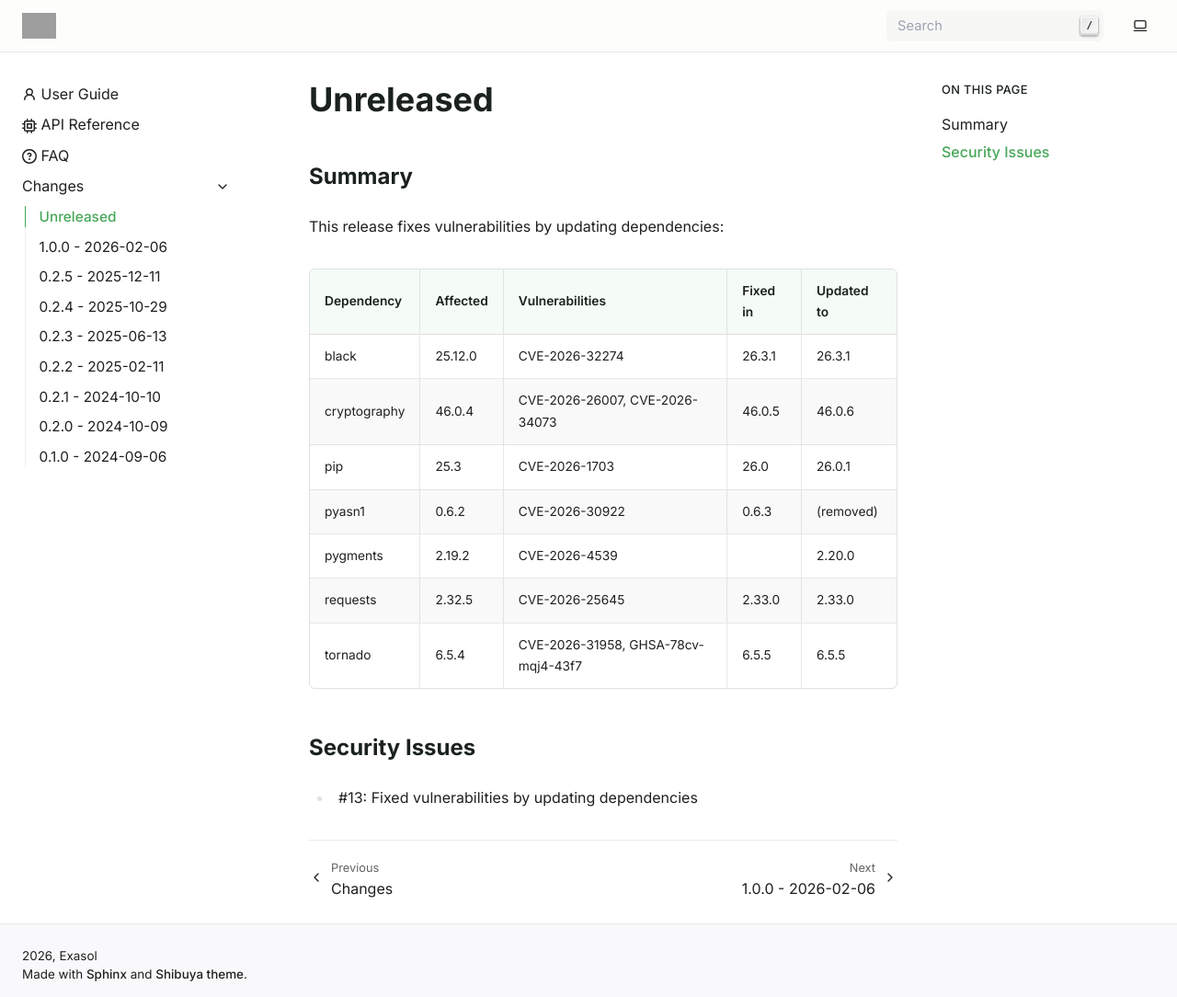
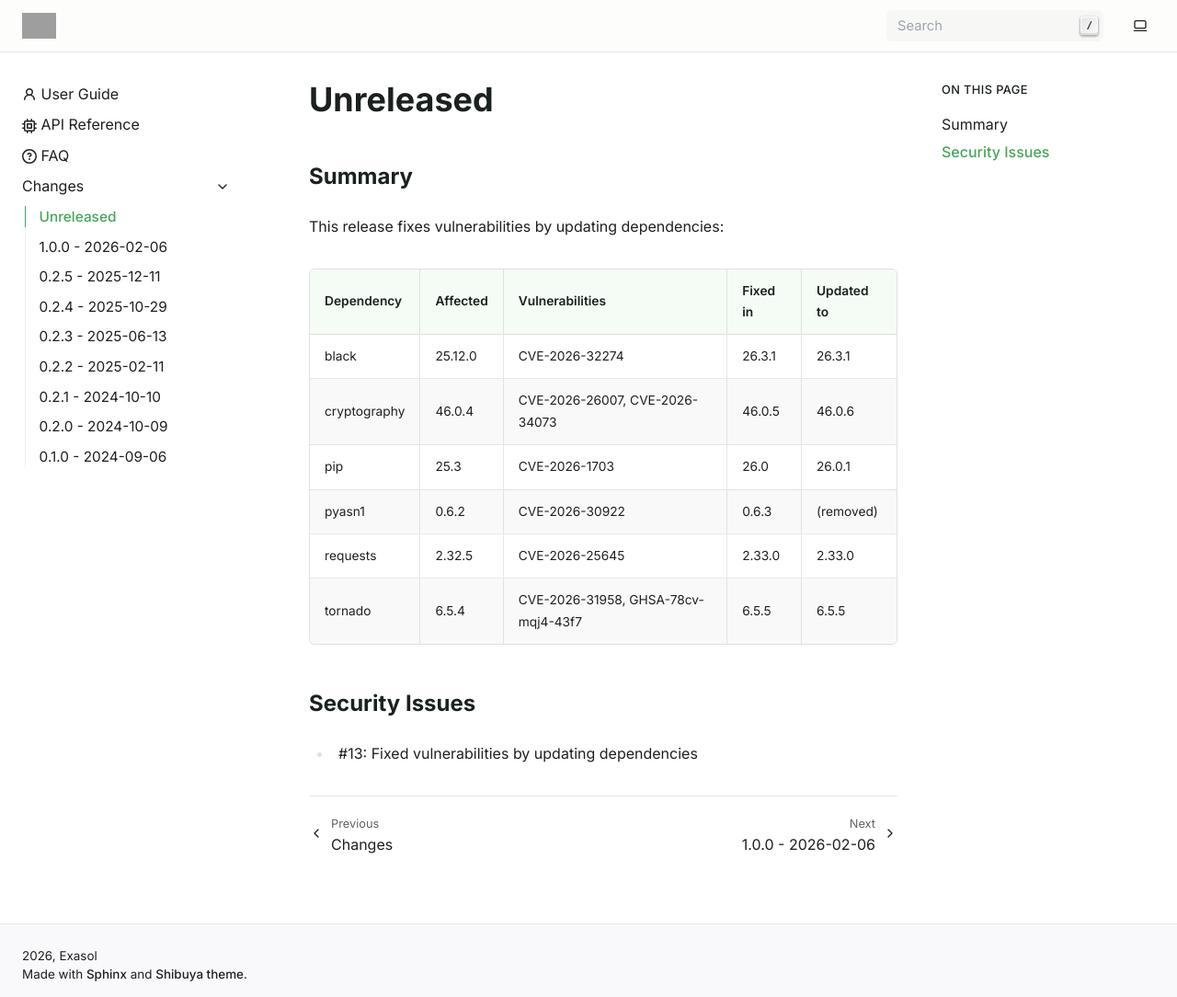
Before and after one commit to exasol/pytest-extension, a Sphinx documentation site: the page built from doc/changes/unreleased.md, in a window 1280 px wide and 1084 px high. Shown: the whole window at 92% size. Built offline with Sphinx 7.4.7, drawn with Linux system fonts in a browser that asks for light colours; pages that are not in the unit, such as notebooks, are missing from menus; grey boxes are pictures that could not be loaded.

Commit message:
Update doc/changes/unreleased.md
Co-authored-by: Ariel Schulz <43442541+ArBridgeman@users.noreply.github.com>

```diff
--- a/doc/changes/unreleased.md
+++ b/doc/changes/unreleased.md
@@ -10,7 +10,6 @@ This release fixes vulnerabilities by updating dependencies:
 | cryptography | 46.0.4   | CVE-2026-26007, CVE-2026-34073      | 46.0.5   | 46.0.6     |
 | pip          | 25.3     | CVE-2026-1703                       | 26.0     | 26.0.1     |
 | pyasn1       | 0.6.2    | CVE-2026-30922                      | 0.6.3    | (removed)  |
-| pygments     | 2.19.2   | CVE-2026-4539                       |          | 2.20.0     |
 | requests     | 2.32.5   | CVE-2026-25645                      | 2.33.0   | 2.33.0     |
 | tornado      | 6.5.4    | CVE-2026-31958, GHSA-78cv-mqj4-43f7 | 6.5.5    | 6.5.5      |
 
```
